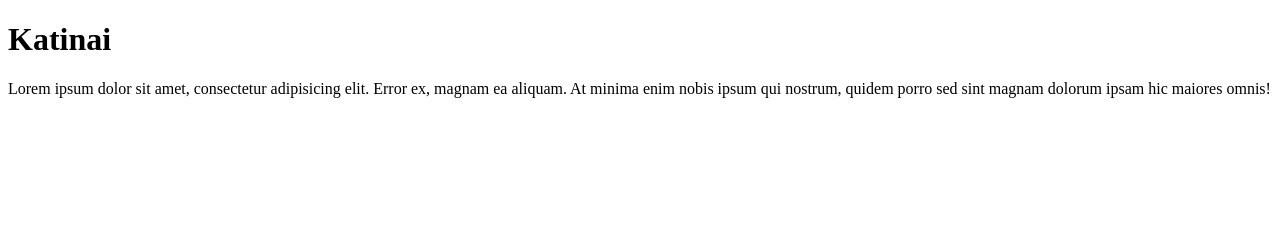
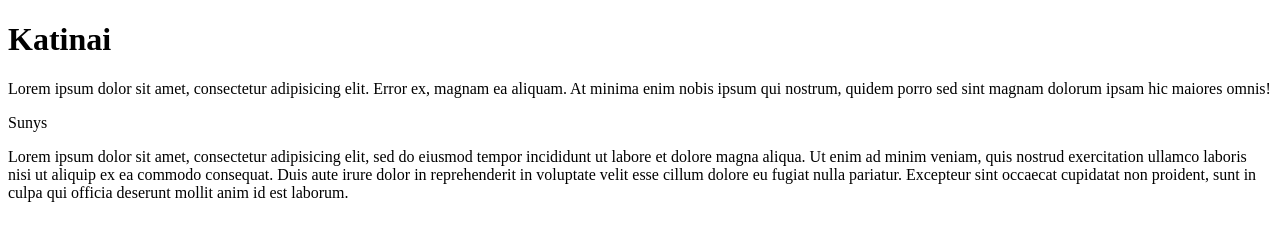
Before and after one commit to WarmestColour/test, a plain HTML site: page index.html in a window 1280 px wide. Drawn offline with Linux system fonts and the light colour scheme.

Commit message:
plius sunys

```diff
--- a/index.html
+++ b/index.html
@@ -7,5 +7,7 @@
 <body>
     <h1>Katinai</h1>
     <p>Lorem ipsum dolor sit amet, consectetur adipisicing elit. Error ex, magnam ea aliquam. At minima enim nobis ipsum qui nostrum, quidem porro sed sint magnam dolorum ipsam hic maiores omnis!</p>
+<p>Sunys</p>
+<p>Lorem ipsum dolor sit amet, consectetur adipisicing elit, sed do eiusmod tempor incididunt ut labore et dolore magna aliqua. Ut enim ad minim veniam, quis nostrud exercitation ullamco laboris nisi ut aliquip ex ea commodo consequat. Duis aute irure dolor in reprehenderit in voluptate velit esse cillum dolore eu fugiat nulla pariatur. Excepteur sint occaecat cupidatat non proident, sunt in culpa qui officia deserunt mollit anim id est laborum.</p>
 </body>
 </html>
```
